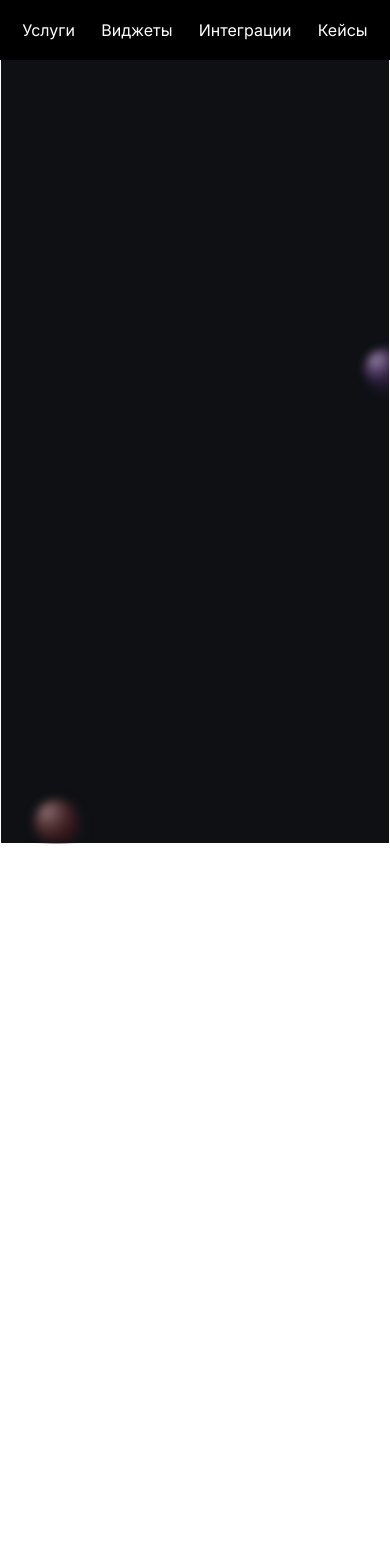
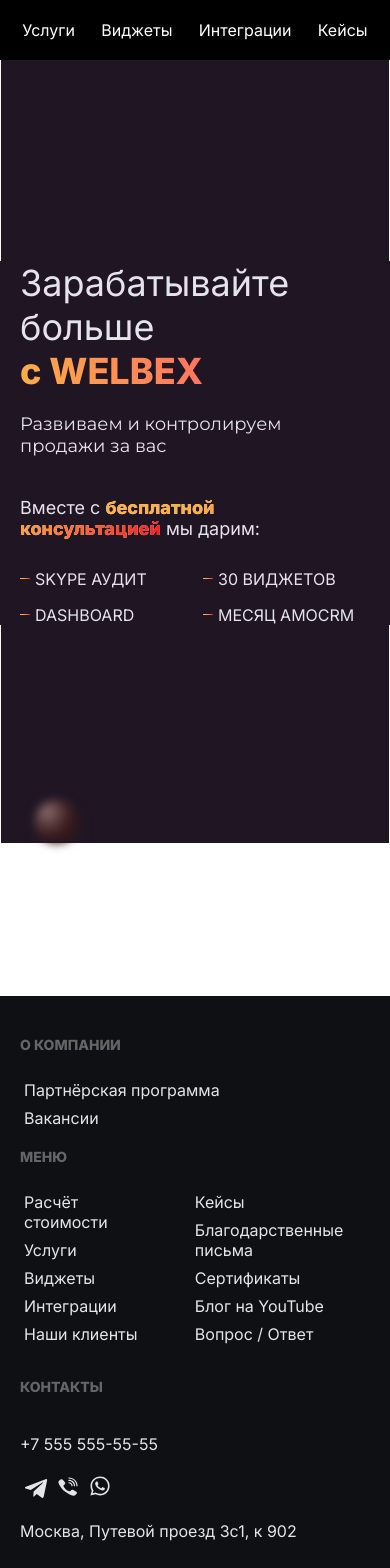
Before and after one commit to kholturaev2001/amoCRM-task-2, a React (Vite) app: page / in a window 390 px wide. Shown: the top 1568 px of the page. Before the commit the page ends 844 px from the top, so only its background shows below. Built offline with nearby package versions, Linux system fonts and the light colour scheme; a web font is replaced by a local one.

Commit message:
finish mobile adaptive

```diff
--- a/src/components/BG/Background.module.scss
+++ b/src/components/BG/Background.module.scss
@@ -36,6 +36,8 @@
 
 @media screen and (max-width: 768px) and (min-width: 320px) {
   .container {
+    background: #1F1523;
+
     .main {
       display: none;
     }
--- a/src/components/Content/Content.jsx
+++ b/src/components/Content/Content.jsx
@@ -1,4 +1,5 @@
 import styles from "./Content.module.scss";
+import line from '../../assets/icons/gradient_line.svg'
 
 const Content = () => {
   return (
@@ -32,6 +33,26 @@
             <p className={styles.card_content}>использования CRM</p>
           </div>
         </div>
+
+        <div className={styles.cards_container_mobi}>
+          <div className={styles.card_mobi}>
+              <img src={line} alt="line" />
+              <p>Skype аудит</p>
+          </div>
+          <div className={styles.card_mobi}>
+              <img src={line} alt="line" />
+              <p>30 виджетов</p>
+          </div>
+          <div className={styles.card_mobi}>
+              <img src={line} alt="line" />
+              <p>Dashboard</p>
+          </div>
+          <div className={styles.card_mobi}>
+              <img src={line} alt="line" />
+              <p>Месяц amoCRM</p>
+          </div>
+        </div>
+
         <div className={styles.btn_div}>
           <button>Получить консультацию</button>
         </div>
--- a/src/components/Content/Content.module.scss
+++ b/src/components/Content/Content.module.scss
@@ -4,7 +4,6 @@
   width: 100%;
   margin-top: 100px;
   background: #0e1014;
-
 
   > .left_content {
     display: flex;
@@ -22,7 +21,6 @@
         font-size: 48px;
         font-weight: bold;
         background-image: linear-gradient(60deg, #fcb045, #ff3f78);
-        background-clip: text;
         -webkit-background-clip: text;
         -webkit-text-fill-color: transparent;
       }
@@ -48,7 +46,6 @@
 
       > span {
         font-weight: bold;
-        background-clip: text;
         -webkit-background-clip: text;
         -webkit-text-fill-color: transparent;
         background-image: linear-gradient(90deg, #fcb045 36.99%, #fd1d1d 100%),
@@ -93,10 +90,54 @@
       }
     }
   }
+
+  .cards_container_mobi {
+    display: none;
+  }
 }
 
 @media screen and (max-width: 768px) and (min-width: 320px) {
   .container {
-    display: none;
+    flex-direction: column;
+    max-width: 100vw;
+    padding: 0 20px;
+    margin-top: 50px;
+    background: #1F1523;
+
+    > .left_content {
+      > p {
+        &:first-child {
+          font-size: 36px;
+        }
+        &:nth-child(2) {
+          font-size: 36px;
+        }
+      }
+    }
+
+    > .right_content {
+      .cards_header {
+        text-align: start;
+        margin-top: 40px;
+      }
+    }
+    .cards_container_mobi {
+      display: grid;
+      gap: 1rem;
+      margin-top: 30px;
+      grid-template-columns: 1fr 1fr;
+
+      .card_mobi {
+        display: flex;
+        align-items: center;
+        gap: 5px;
+        text-transform: uppercase;
+      }
+    }
+
+    .cards_container,
+    .btn_div {
+      display: none !important;
+    }
   }
 }
--- a/src/components/Footer/Footer.jsx
+++ b/src/components/Footer/Footer.jsx
@@ -16,6 +16,7 @@
             <button className={styles.footer_link}>Вакансии</button>
           </div>
           <div className={styles.menu}>
+            <div>
               <p className={styles.title}>меню</p>
               <button className={styles.footer_link}>Расчёт стоимости</button>
               <button className={styles.footer_link}>Услуги</button>
@@ -23,7 +24,7 @@
               <button className={styles.footer_link}>Интеграции</button>
               <button className={styles.footer_link}>Наши клиенты</button>
             </div>
-          <div className={styles.menu}>
+            <div>
               <p className={styles.title}></p>
               <button className={styles.footer_link}>Кейсы</button>
               <button className={styles.footer_link}>
@@ -32,6 +33,7 @@
               <button className={styles.footer_link}>Сертификаты</button>
               <button className={styles.footer_link}>Блог на YouTube</button>
               <button className={styles.footer_link}>Вопрос / Ответ</button>
+            </div>
           </div>
         </div>
         <div className={styles.contacts}>
--- a/src/components/Footer/Footer.module.scss
+++ b/src/components/Footer/Footer.module.scss
@@ -13,8 +13,13 @@
     display: flex;
     gap: 5rem;
   }
+
+  .menu {
+    display: flex;
+    gap: 3rem;
+  }
   .about,
-  .menu {
+  .menu > div {
     display: flex;
     flex-direction: column;
     align-items: start;
@@ -43,6 +48,7 @@
 
   .footer_link {
     font-size: 16px;
+    text-align: start;
   }
 
   .rights {
@@ -50,11 +56,11 @@
     flex-direction: column;
     gap: 6px;
     margin-top: 60px;
-
-    > p,
-    a {
-      text-align: end;
-    }
+  }
+  p,
+  a {
+    text-align: end;
+    text-decoration: none;
   }
 }
 
@@ -67,6 +73,32 @@
 
 @media screen and (max-width: 768px) and (min-width: 320px) {
   .container {
-    display: none;
+    .main {
+      max-width: 100%;
+      flex-direction: column;
+      padding: 40px 20px;
+      margin-top: 160px;
+
+      .about_and_menu {
+        flex-direction: column;
+        gap: 1rem;
+      }
+    }
+    .contacts {
+      align-items: flex-start;
+      margin-top: 30px;
+    }
+
+    .title {
+      height: 40px;
+    }
+
+    button > img {
+      width: 24px;
+    }
+
+    a {
+      text-align: start
+    }
   }
 }
--- a/src/components/Navbar/Navbar.module.scss
+++ b/src/components/Navbar/Navbar.module.scss
@@ -11,7 +11,7 @@
     align-items: flex-start;
 
     &:nth-child(2) {
-      gap: 2rem;
+      gap: 1rem;
     }
 
     .logo {
@@ -41,6 +41,7 @@
   }
   a {
     text-decoration: none;
+    width: max-content;
   }
 }
 
@@ -66,6 +67,8 @@
       justify-content: space-evenly !important;
       gap: 0 !important;
       background-color: black;
+      position: absolute;
+      top: 0;
 
       > button {
         color: white;
--- a/src/index.css
+++ b/src/index.css
@@ -15,8 +15,8 @@
   margin: auto;
 }
 
-/* @media screen and (max-width: 768px) and (min-width: 320px) {
+@media screen and (max-width: 768px) and (min-width: 320px) {
   .app_content {
-    display: none;
+    height: 99vh;
   }
-} */
+}
```
Also changed, not shown: src/assets/icons/gradient_line.svg (added). Lines whose indentation alone changed are shown as unchanged.
